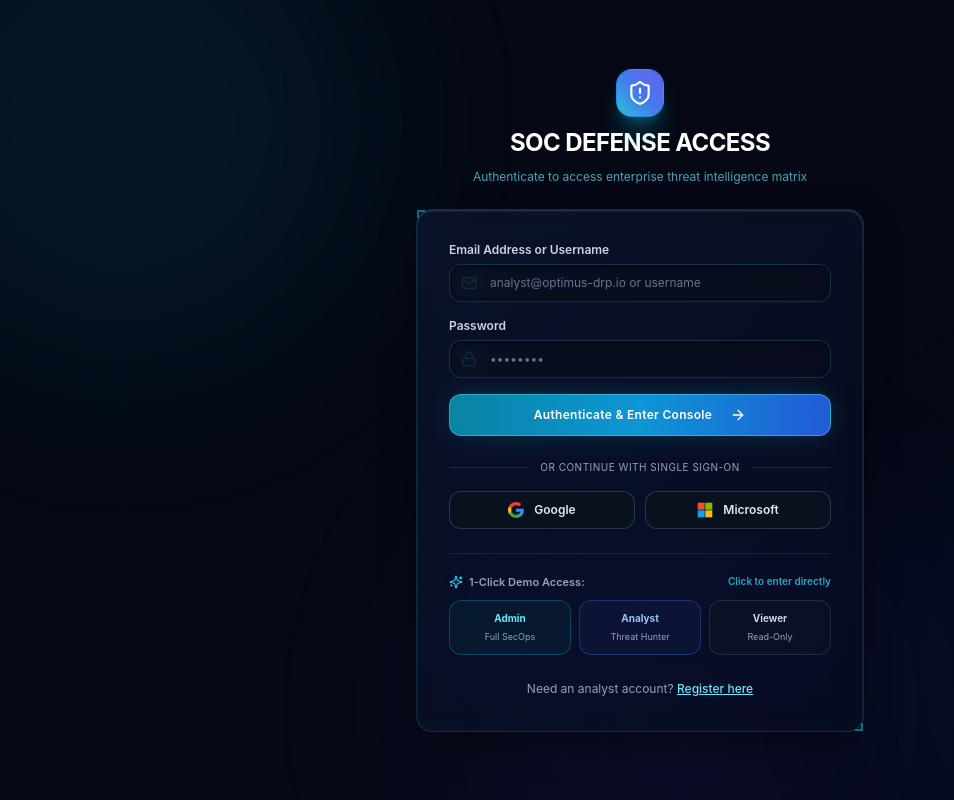
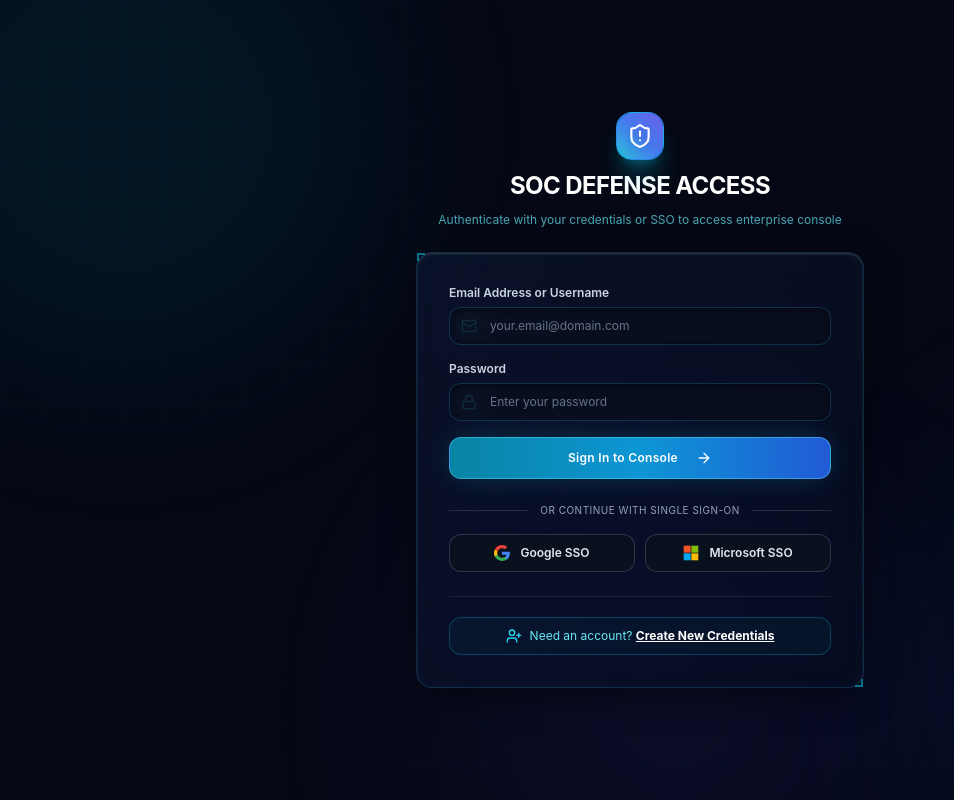
Before and after one commit to A-Santhosh-Reddy/OPTIMUS, a Next.js app: page /login in a window 1280 px wide. Shown: the whole page, without its empty margins (0-954 px from the left). Built offline with nearby package versions, Linux system fonts and the light colour scheme.

Commit message:
Your commit message

```diff
--- a/scripts/check-db.js
+++ b/scripts/check-db.js
@@ -38,9 +38,9 @@ async function checkDatabase() {
   const maskedUrl = rawUrl.replace(/:([^:@]+)@/, ':****@');
   console.log(`Target URL: ${maskedUrl}`);
 
-  if (rawUrl.includes('YOUR_PROJECT_REF') || rawUrl.includes('YOUR_PASSWORD')) {
-    console.error('\n⚠️ Supabase Placeholder Detected in .env:');
-    console.error('   You need to replace YOUR_PROJECT_REF and YOUR_PASSWORD with your actual Supabase credentials.');
+  if (rawUrl.includes('YOUR_PROJECT_REF') || rawUrl.includes('YOUR_PASSWORD') || rawUrl.includes('YOUR-PASSWORD') || rawUrl.includes('[YOUR-PASSWORD]')) {
+    console.error('\n⚠️ Supabase Placeholder Detected:');
+    console.error('   You still have "[YOUR-PASSWORD]" in your .env.local file.');
     console.error('\nHow to get your Supabase connection string:');
     console.error('   1. Open your Supabase Dashboard: https://supabase.com/dashboard');
     console.error('   2. Go to Project Settings -> Database -> Connection string');
--- a/src/app/login/page.tsx
+++ b/src/app/login/page.tsx
@@ -3,7 +3,7 @@
 import React, { useState } from "react";
 import { useRouter } from "next/navigation";
 import Link from "next/link";
-import { ShieldAlert, Lock, Mail, ArrowRight, AlertCircle, Sparkles, CheckCircle2 } from "lucide-react";
+import { ShieldAlert, Lock, Mail, ArrowRight, AlertCircle, UserPlus } from "lucide-react";
 import { Button } from "@/components/ui/button";
 import { Card } from "@/components/ui/card";
 import { OAuthButtons } from "@/components/auth/oauth-buttons";
@@ -14,7 +14,6 @@ export default function LoginPage() {
   const [password, setPassword] = useState("");
   const [isLoading, setIsLoading] = useState(false);
   const [error, setError] = useState<string | null>(null);
-  const [activeRole, setActiveRole] = useState<string | null>(null);
 
   const executeLogin = async (loginEmail: string, loginPass: string) => {
     setIsLoading(true);
@@ -46,14 +45,6 @@ export default function LoginPage() {
     await executeLogin(email, password);
   };
 
-  const handleDemoAccount = async (roleName: string, demoEmail: string, demoPass: string) => {
-    setActiveRole(roleName);
-    setEmail(demoEmail);
-    setPassword(demoPass);
-    // Instant 1-click seamless login for instant access
-    await executeLogin(demoEmail, demoPass);
-  };
-
   return (
     <div className="min-h-screen bg-[#050814] text-slate-100 flex items-center justify-center p-4 sm:p-6 relative overflow-hidden">
       {/* Background Liquid Ambient Light Orbs */}
@@ -75,7 +66,7 @@ export default function LoginPage() {
             SOC DEFENSE ACCESS
           </h1>
           <p className="text-xs text-cyan-300/70 font-mono">
-            Authenticate to access enterprise threat intelligence matrix
+            Authenticate with your credentials or SSO to access enterprise console
           </p>
         </div>
 
@@ -100,8 +91,9 @@ export default function LoginPage() {
                   type="text"
                   value={email}
                   onChange={(e) => setEmail(e.target.value)}
-                  placeholder="analyst@optimus-drp.io or username"
+                  placeholder="your.email@domain.com"
                   required
+                  autoComplete="username"
                   className="liquid-glass-input w-full rounded-xl pl-10 pr-4 py-2.5 text-xs text-slate-100 placeholder-slate-500 font-mono"
                 />
               </div>
@@ -119,8 +111,9 @@ export default function LoginPage() {
                   type="password"
                   value={password}
                   onChange={(e) => setPassword(e.target.value)}
-                  placeholder="••••••••"
+                  placeholder="Enter your password"
                   required
+                  autoComplete="current-password"
                   className="liquid-glass-input w-full rounded-xl pl-10 pr-4 py-2.5 text-xs text-slate-100 placeholder-slate-500"
                 />
               </div>
@@ -133,7 +126,7 @@ export default function LoginPage() {
               isLoading={isLoading}
               className="w-full font-semibold text-xs mt-3 shadow-liquid-cyan"
             >
-              Authenticate &amp; Enter Console
+              Sign In to Console
               <ArrowRight className="h-4 w-4 ml-2" />
             </Button>
           </form>
@@ -143,64 +136,14 @@ export default function LoginPage() {
             <OAuthButtons mode="login" />
           </div>
 
-          {/* 1-Click Quick Demo Role Access */}
-          <div className="mt-6 pt-5 border-t border-white/[0.08]">
-            <p className="text-[11px] font-semibold text-slate-400 mb-2.5 flex items-center justify-between font-mono">
-              <span className="flex items-center gap-1.5">
-                <Sparkles className="h-3.5 w-3.5 text-cyan-400" />
-                <span>1-Click Demo Access:</span>
-              </span>
-              <span className="text-[10px] text-cyan-400/80">Click to enter directly</span>
-            </p>
-            <div className="grid grid-cols-3 gap-2 text-center font-mono text-[10px]">
-              <button
-                type="button"
-                disabled={isLoading}
-                onClick={() => handleDemoAccount("Admin", "admin@optimus-drp.io", "admin123!")}
-                className={`p-2.5 rounded-xl border transition-all shadow-sm flex flex-col items-center justify-center gap-1 ${
-                  activeRole === "Admin"
-                    ? "border-cyan-400 bg-cyan-900/60 text-cyan-200 shadow-[0_0_12px_rgba(6,182,212,0.4)]"
-                    : "border-cyan-500/30 bg-cyan-950/30 hover:bg-cyan-900/50 text-cyan-300"
-                }`}
-              >
-                <span className="font-bold">Admin</span>
-                <span className="text-[9px] text-slate-400">Full SecOps</span>
-              </button>
-              <button
-                type="button"
-                disabled={isLoading}
-                onClick={() => handleDemoAccount("Analyst", "analyst@optimus-drp.io", "analyst123!")}
-                className={`p-2.5 rounded-xl border transition-all shadow-sm flex flex-col items-center justify-center gap-1 ${
-                  activeRole === "Analyst"
-                    ? "border-blue-400 bg-blue-900/60 text-blue-200 shadow-[0_0_12px_rgba(59,130,246,0.4)]"
-                    : "border-blue-500/30 bg-blue-950/30 hover:bg-blue-900/50 text-blue-300"
-                }`}
-              >
-                <span className="font-bold">Analyst</span>
-                <span className="text-[9px] text-slate-400">Threat Hunter</span>
-              </button>
-              <button
-                type="button"
-                disabled={isLoading}
-                onClick={() => handleDemoAccount("Viewer", "viewer@optimus-drp.io", "viewer123!")}
-                className={`p-2.5 rounded-xl border transition-all shadow-sm flex flex-col items-center justify-center gap-1 ${
-                  activeRole === "Viewer"
-                    ? "border-indigo-400 bg-indigo-900/60 text-indigo-200 shadow-[0_0_12px_rgba(99,102,241,0.4)]"
-                    : "border-slate-700/60 bg-slate-900/40 hover:bg-slate-800/60 text-slate-300"
-                }`}
-              >
-                <span className="font-bold">Viewer</span>
-                <span className="text-[9px] text-slate-400">Read-Only</span>
-              </button>
-            </div>
-          </div>
-
-          <div className="mt-5 text-center">
+          {/* Register Prompt */}
+          <div className="mt-6 pt-5 border-t border-white/[0.08] text-center">
             <Link
               href="/register"
-              className="text-xs text-slate-400 hover:text-cyan-400 transition-colors font-mono"
+              className="inline-flex items-center gap-2 px-4 py-2.5 rounded-xl border border-cyan-500/30 bg-cyan-950/20 hover:bg-cyan-900/40 text-xs text-cyan-300 hover:text-cyan-200 transition-all font-mono w-full justify-center"
             >
-              Need an analyst account? <span className="underline font-medium text-cyan-300">Register here</span>
+              <UserPlus className="h-4 w-4 text-cyan-400" />
+              <span>Need an account? <span className="underline font-bold text-white">Create New Credentials</span></span>
             </Link>
           </div>
         </Card>
--- a/src/components/auth/oauth-buttons.tsx
+++ b/src/components/auth/oauth-buttons.tsx
@@ -4,7 +4,7 @@ import React, { useState } from "react";
 import { useRouter } from "next/navigation";
 import { Modal } from "@/components/ui/modal";
 import { Button } from "@/components/ui/button";
-import { AlertCircle, CheckCircle2, User, Mail, ArrowRight, ShieldCheck, Sparkles } from "lucide-react";
+import { AlertCircle, CheckCircle2, User, Mail, ArrowRight, ShieldCheck } from "lucide-react";
 
 export function GoogleIcon({ className = "h-4 w-4" }: { className?: string }) {
   return (
@@ -53,26 +53,32 @@ export function OAuthButtons({ onSuccess, mode = "login" }: OAuthButtonsProps) {
   const [error, setError] = useState<string | null>(null);
   const [successInfo, setSuccessInfo] = useState<string | null>(null);
 
-  // Custom account input state
-  const [customEmail, setCustomEmail] = useState("");
-  const [customName, setCustomName] = useState("");
-  const [useCustomAccount, setUseCustomAccount] = useState(false);
+  // User input state
+  const [email, setEmail] = useState("");
+  const [name, setName] = useState("");
 
   const handleOpenProvider = (provider: "google" | "microsoft") => {
     setActiveProvider(provider);
     setError(null);
     setSuccessInfo(null);
-    setUseCustomAccount(false);
-    setCustomEmail("");
-    setCustomName("");
+    setEmail("");
+    setName("");
     setIsModalOpen(true);
   };
 
-  const executeOAuth = async (email: string, name: string) => {
+  const executeOAuth = async (e: React.FormEvent) => {
+    e.preventDefault();
     if (!activeProvider) return;
+    if (!email.trim()) {
+      setError("Please provide an email address.");
+      return;
+    }
+
     setIsSubmitting(true);
     setError(null);
     setSuccessInfo(null);
+
+    const userName = name.trim() || email.split("@")[0];
 
     try {
       const res = await fetch("/api/auth/oauth", {
@@ -81,7 +87,7 @@ export function OAuthButtons({ onSuccess, mode = "login" }: OAuthButtonsProps) {
         body: JSON.stringify({
           provider: activeProvider,
           email: email.trim(),
-          name: name.trim(),
+          name: userName,
         }),
       });
 
@@ -90,7 +96,7 @@ export function OAuthButtons({ onSuccess, mode = "login" }: OAuthButtonsProps) {
         throw new Error(data.error || "Authentication failed");
       }
 
-      setSuccessInfo(`Verified identity for ${name}. Loading SOC Console...`);
+      setSuccessInfo(`Verified identity for ${userName}. Loading console...`);
 
       setTimeout(() => {
         setIsModalOpen(false);
@@ -100,43 +106,13 @@ export function OAuthButtons({ onSuccess, mode = "login" }: OAuthButtonsProps) {
           router.push("/dashboard");
           router.refresh();
         }
-      }, 1000);
+      }, 800);
     } catch (err: any) {
       setError(err.message || "Failed to sign in with OAuth provider");
     } finally {
       setIsSubmitting(false);
     }
   };
-
-  const googlePresetAccounts = [
-    {
-      name: "Siva Santhosh",
-      email: "siva.santhosh@gmail.com",
-      desc: "Personal Google Account",
-      avatar: "S",
-    },
-    {
-      name: "Alex Vance (SecOps Lead)",
-      email: "alex.vance@google.com",
-      desc: "Google Workspace Corporate Account",
-      avatar: "A",
-    },
-  ];
-
-  const microsoftPresetAccounts = [
-    {
-      name: "Siva Santhosh",
-      email: "santhosh@microsoft.com",
-      desc: "Microsoft Entra ID / 365 Work Account",
-      avatar: "S",
-    },
-    {
-      name: "Jordan Rivera (Threat Analyst)",
-      email: "analyst@optimus-drp.onmicrosoft.com",
-      desc: "Corporate Azure AD Directory",
-      avatar: "J",
-    },
-  ];
 
   return (
     <div className="space-y-3">
@@ -158,7 +134,7 @@ export function OAuthButtons({ onSuccess, mode = "login" }: OAuthButtonsProps) {
           className="flex items-center justify-center gap-2.5 px-4 py-2.5 rounded-xl border border-slate-700/80 bg-[#0c121e]/90 hover:bg-[#111927] hover:border-slate-600 text-slate-200 text-xs font-semibold shadow-sm transition-all hover:shadow-[0_0_12px_rgba(66,133,244,0.15)] active:scale-[0.98]"
         >
           <GoogleIcon className="h-4 w-4 shrink-0" />
-          <span>Google</span>
+          <span>Google SSO</span>
         </button>
 
         {/* Microsoft Button */}
@@ -168,24 +144,20 @@ export function OAuthButtons({ onSuccess, mode = "login" }: OAuthButtonsProps) {
           className="flex items-center justify-center gap-2.5 px-4 py-2.5 rounded-xl border border-slate-700/80 bg-[#0c121e]/90 hover:bg-[#111927] hover:border-slate-600 text-slate-200 text-xs font-semibold shadow-sm transition-all hover:shadow-[0_0_12px_rgba(5,166,240,0.15)] active:scale-[0.98]"
         >
           <MicrosoftIcon className="h-4 w-4 shrink-0" />
-          <span>Microsoft</span>
+          <span>Microsoft SSO</span>
         </button>
       </div>
 
-      {/* OAuth SSO Selection / Consent Modal */}
+      {/* OAuth SSO Authorization Modal */}
       <Modal
         isOpen={isModalOpen}
         onClose={() => !isSubmitting && setIsModalOpen(false)}
         title={
           activeProvider === "google"
-            ? "Sign in with Google"
-            : "Pick an account • Microsoft Single Sign-On"
+            ? "Sign in with Google Account"
+            : "Sign in with Microsoft 365"
         }
-        description={
-          activeProvider === "google"
-            ? "Choose an account to proceed to Optimus Digital Risk Protection Platform"
-            : "Sign in with your Microsoft 365 or Azure Entra ID corporate identity"
-        }
+        description={`Enter your ${activeProvider === "google" ? "Google" : "Microsoft"} email to authenticate and access Optimus Platform.`}
       >
         <div className="space-y-4">
           {error && (
@@ -202,110 +174,62 @@ export function OAuthButtons({ onSuccess, mode = "login" }: OAuthButtonsProps) {
             </div>
           )}
 
-          {!useCustomAccount ? (
-            <div className="space-y-2">
-              <p className="text-[11px] font-semibold text-slate-400 font-mono">
-                Select an account to authorize:
-              </p>
-
-              {(activeProvider === "google" ? googlePresetAccounts : microsoftPresetAccounts).map(
-                (acc, idx) => (
-                  <button
-                    key={idx}
-                    type="button"
-                    disabled={isSubmitting}
-                    onClick={() => executeOAuth(acc.email, acc.name)}
-                    className="w-full text-left p-3 rounded-xl border border-slate-800 bg-[#070b14] hover:bg-[#0c121e] hover:border-cyan-500/40 transition-all flex items-center justify-between group disabled:opacity-50"
-                  >
-                    <div className="flex items-center gap-3">
-                      <div
-                        className={`h-9 w-9 rounded-full flex items-center justify-center font-bold text-xs ${
-                          activeProvider === "google"
-                            ? "bg-blue-950/80 text-blue-400 border border-blue-500/30"
-                            : "bg-indigo-950/80 text-indigo-400 border border-indigo-500/30"
-                        }`}
-                      >
-                        {acc.avatar}
-                      </div>
-                      <div>
-                        <div className="text-xs font-semibold text-white group-hover:text-cyan-300 transition-colors">
-                          {acc.name}
-                        </div>
-                        <div className="text-[11px] font-mono text-slate-400">{acc.email}</div>
-                        <div className="text-[10px] text-slate-500">{acc.desc}</div>
-                      </div>
-                    </div>
-                    <ArrowRight className="h-4 w-4 text-slate-600 group-hover:text-cyan-400 group-hover:translate-x-1 transition-all" />
-                  </button>
-                )
-              )}
-
-              {/* Use custom account option */}
-              <button
-                type="button"
-                onClick={() => setUseCustomAccount(true)}
-                className="w-full text-left p-3 rounded-xl border border-dashed border-slate-700 bg-transparent hover:bg-slate-900/50 text-slate-300 text-xs flex items-center gap-2.5 transition-colors"
-              >
-                <User className="h-4 w-4 text-slate-400" />
-                <span>Use another {activeProvider === "google" ? "Google" : "Microsoft"} account...</span>
-              </button>
-            </div>
-          ) : (
-            <form
-              onSubmit={(e) => {
-                e.preventDefault();
-                executeOAuth(customEmail, customName || customEmail.split("@")[0]);
-              }}
-              className="space-y-3"
-            >
+          <form onSubmit={executeOAuth} className="space-y-3.5">
             <div>
               <label className="block text-xs font-semibold text-slate-300 mb-1 font-mono">
-                  Full Name
+                Your Full Name
               </label>
+              <div className="relative">
+                <div className="pointer-events-none absolute inset-y-0 left-0 flex items-center pl-3 text-slate-400">
+                  <User className="h-4 w-4" />
+                </div>
                 <input
                   type="text"
-                  value={customName}
-                  onChange={(e) => setCustomName(e.target.value)}
-                  placeholder="Taylor Smith"
+                  value={name}
+                  onChange={(e) => setName(e.target.value)}
+                  placeholder="e.g. Alex Johnson (Judge)"
                   required
-                  className="w-full rounded-lg border border-slate-700 bg-[#070b14] px-3 py-2 text-xs text-white focus:border-cyan-500 focus:outline-none font-mono"
+                  autoFocus
+                  autoComplete="name"
+                  className="w-full rounded-xl border border-slate-700 bg-[#070b14] pl-9 pr-3 py-2.5 text-xs text-white focus:border-cyan-500 focus:outline-none font-mono"
                 />
+              </div>
             </div>
 
             <div>
               <label className="block text-xs font-semibold text-slate-300 mb-1 font-mono">
-                  {activeProvider === "google" ? "Google Workspace Email" : "Microsoft Account Email"}
+                {activeProvider === "google" ? "Google Email Address" : "Microsoft Work or Personal Email"}
               </label>
+              <div className="relative">
+                <div className="pointer-events-none absolute inset-y-0 left-0 flex items-center pl-3 text-slate-400">
+                  <Mail className="h-4 w-4" />
+                </div>
                 <input
                   type="email"
-                  value={customEmail}
-                  onChange={(e) => setCustomEmail(e.target.value)}
-                  placeholder={activeProvider === "google" ? "user@gmail.com" : "user@microsoft.com"}
+                  value={email}
+                  onChange={(e) => setEmail(e.target.value)}
+                  placeholder={activeProvider === "google" ? "judge@gmail.com" : "judge@microsoft.com"}
                   required
-                  className="w-full rounded-lg border border-slate-700 bg-[#070b14] px-3 py-2 text-xs text-white focus:border-cyan-500 focus:outline-none font-mono"
+                  autoComplete="email"
+                  className="w-full rounded-xl border border-slate-700 bg-[#070b14] pl-9 pr-3 py-2.5 text-xs text-white focus:border-cyan-500 focus:outline-none font-mono"
                 />
               </div>
+              <p className="text-[10px] text-slate-500 mt-1">
+                Your account will be provisioned directly under your email address.
+              </p>
+            </div>
 
-              <div className="flex items-center justify-between pt-2">
-                <button
-                  type="button"
-                  onClick={() => setUseCustomAccount(false)}
-                  className="text-xs text-slate-400 hover:text-white"
-                >
-                  &larr; Back to accounts
-                </button>
             <Button
               type="submit"
               variant="cyan"
-                  size="sm"
+              size="lg"
               isLoading={isSubmitting}
-                  className="text-xs font-semibold"
+              className="w-full text-xs font-semibold mt-2"
             >
-                  Continue with {activeProvider === "google" ? "Google" : "Microsoft"}
+              Continue as {name.trim() || (email ? email.split("@")[0] : "Authorized User")}
+              <ArrowRight className="h-4 w-4 ml-2" />
             </Button>
-              </div>
           </form>
-          )}
 
           <div className="pt-2 border-t border-slate-800 text-[10px] text-slate-500 flex items-center justify-between">
             <span className="flex items-center gap-1">
```
Also changed, not shown: 1 other file (tests, documents, lock files or other folders). Lines whose indentation alone changed are shown as unchanged.
